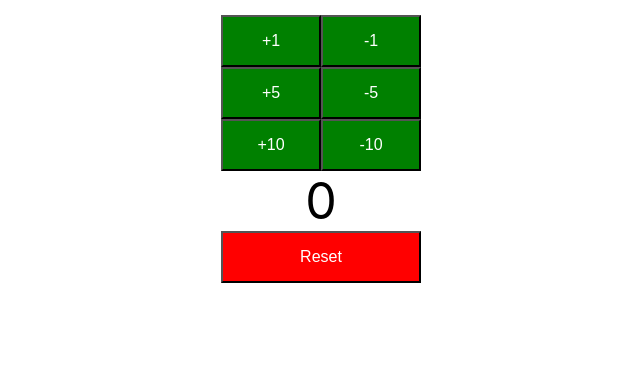
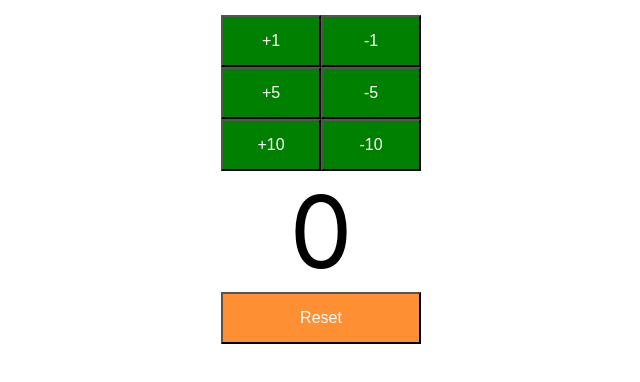
Before and after one commit to ConradMar3/JavaFullStack_SpringBoot.React, a React (Create React App) app in the folder Counter-app/counter-app/: page / in a window 1280 px wide. Shown: the top 382 px of the page, without its empty margins (319-959 px from the left). Built offline with nearby package versions, Linux system fonts and the light colour scheme.

Commit message:
2022/07/07

```diff
--- a/Counter-app/counter-app/src/components/counter/Counter.css
+++ b/Counter-app/counter-app/src/components/counter/Counter.css
@@ -7,12 +7,12 @@ button {
 }
 
 .count {
-    font-size: 50px;
+    font-size: 100px;
     padding: 15px 30px;
 }
 
 .reset {
-    background-color: red;
+    background-color: rgba(255, 115, 0, 0.8);
     width: 200px;
 }
 
```
Also changed, not shown: Counter-app/counter-app/src/components/counter/Counter.jsx (+1 -7 lines).
